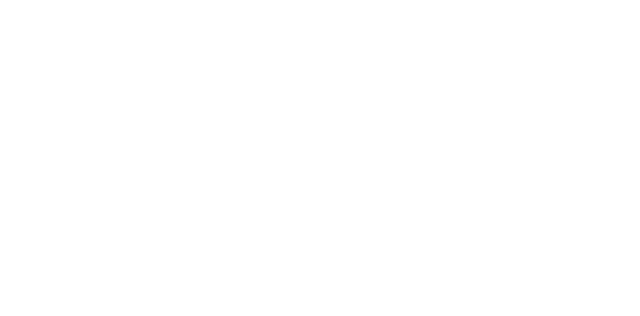
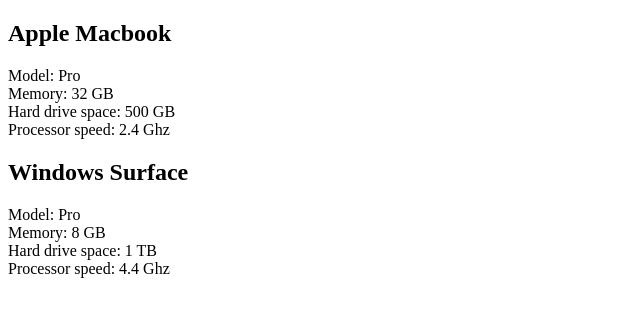
Before and after one commit to LukeSlater02/obj-to-html, a plain HTML site: page index.html in a window 1280 px wide. Shown: the whole page, without its empty margins (0-640 px from the left). Drawn offline with Linux system fonts and the light colour scheme.

Commit message:
got the javascript to show up in the HTML

```diff
--- a/convertObjToHTML.js
+++ b/convertObjToHTML.js
@@ -31,6 +31,15 @@ const compHTML = (pcObject) => {
 	<div>Hard drive space: ${pcObject.specs.hardDrive}</div>
 	<div>Processor speed: ${pcObject.specs.processor} Ghz</div>
     </section>`
-    return console.log(compHTML);
+    return compHTML
 }
-compHTML(applComputer)
+
+
+const appPCHTML = compHTML(applComputer);
+const winPCHTML = compHTML(winComputer);
+
+const appPCHTMLcontainer = document.querySelector("#appDiv");
+const winPCHTMLcontainer = document.querySelector("#winDiv");
+
+appPCHTMLcontainer.innerHTML = appPCHTML
+winPCHTMLcontainer.innerHTML = winPCHTML
--- a/index.html
+++ b/index.html
@@ -8,9 +8,9 @@
 </head>
 <body>
 
-    <div id="computerCode">
+    <div id="appDiv"></div>
 
-    </div>
+    <div id="winDiv"></div>
 
 <script src="convertObjToHTML.js"></script>
 </body>
```
